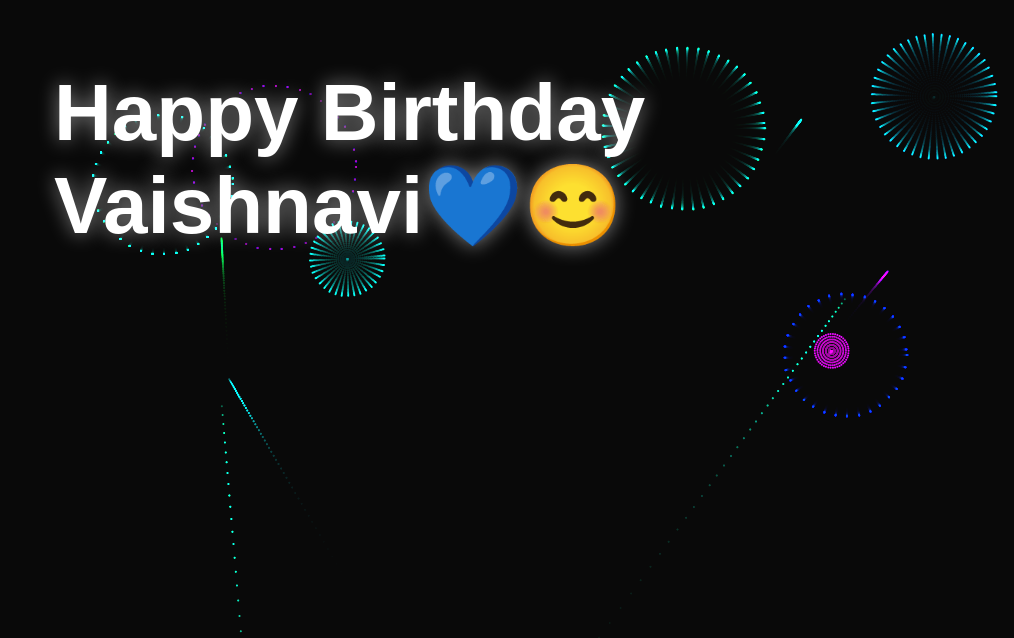
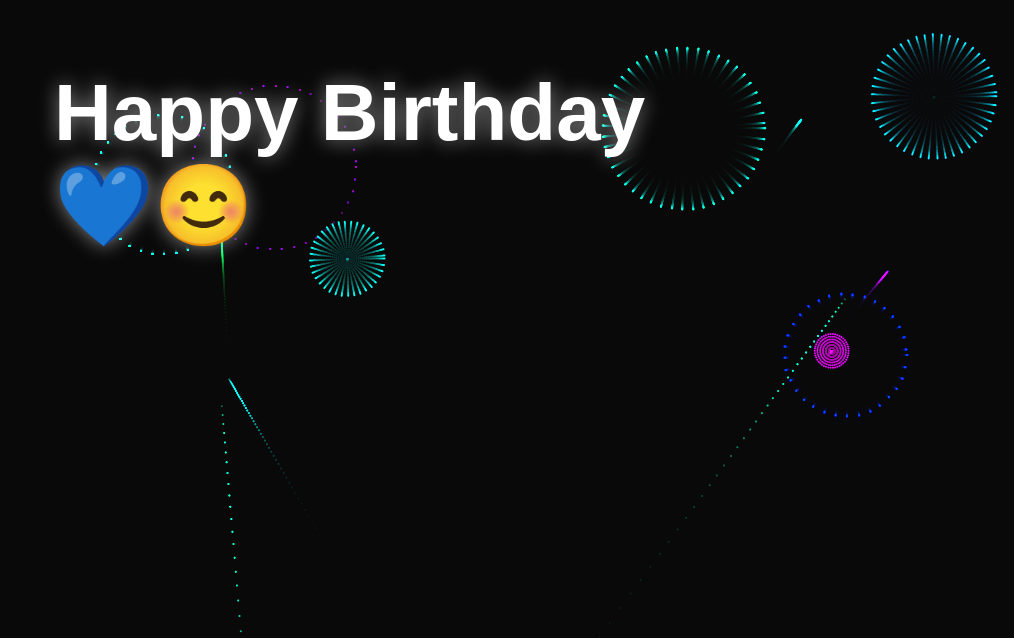
Before and after one commit to SaHiLx23/birthday, a plain HTML site: page index.html in a window 1280 px wide. Shown: the top 638 px of the page, without its empty margins (266-1280 px from the left). Drawn offline with Linux system fonts and the light colour scheme.

Commit message:
Update index.html

```diff
--- a/index.html
+++ b/index.html
@@ -7,7 +7,7 @@
     <link rel="stylesheet" href="css/styles.css">
 </head>
 <body>
-    <h1 id="birthday-title">Happy Birthday Vaishnavi💙😊</h1>
+    <h1 id="birthday-title">Happy Birthday💙😊</h1>
     <canvas id="birthday"></canvas>
 
     <div id="photo-gallery">
```
